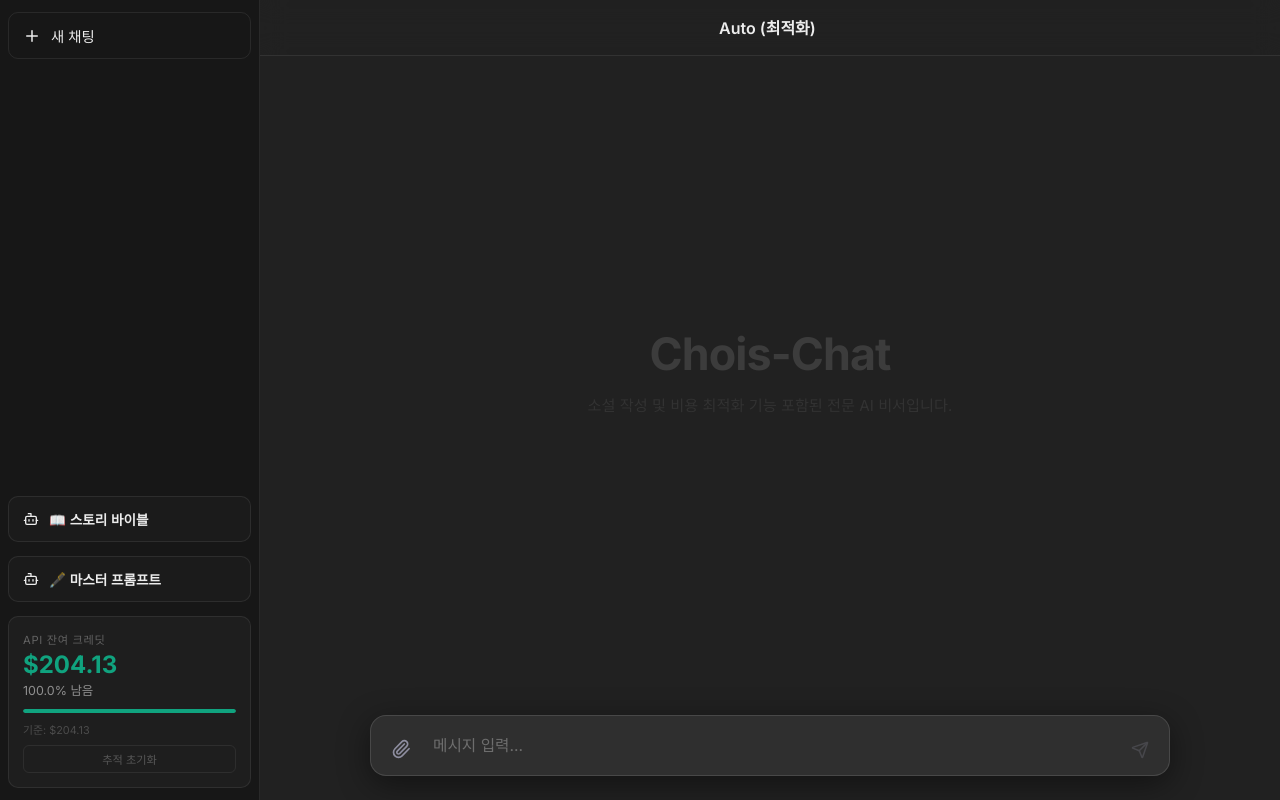
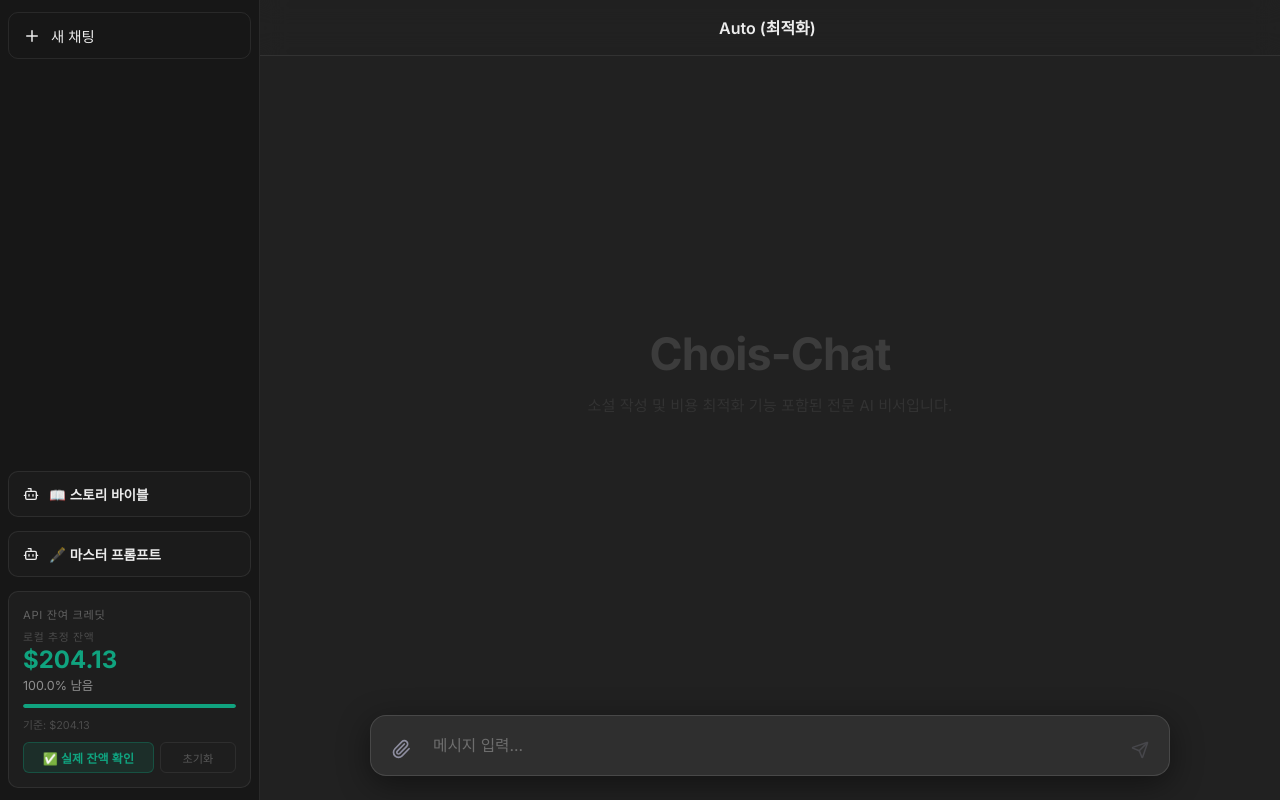
Before and after one commit to choisungryong/Chois-Chat, a React (Vite) app: page / in a window 1280 px wide. Built offline with nearby package versions, Linux system fonts and the light colour scheme.

Commit message:
feat: 실제 OpenAI 잔여 크레딧 확인 버튼 추가

```diff
--- a/src/App.jsx
+++ b/src/App.jsx
@@ -144,6 +144,26 @@ function App() {
   const [totalSpent, setTotalSpent] = useState(() => {
     return parseFloat(localStorage.getItem('chois-total-spent') || '0');
   });
+
+  // 실제 OpenAI 잔여 크레딧 조회
+  const [realBalance, setRealBalance] = useState(null);   // null = 미조회
+  const [balanceLoading, setBalanceLoading] = useState(false);
+  const [balanceError, setBalanceError] = useState(null);
+
+  const fetchBalance = async () => {
+    setBalanceLoading(true);
+    setBalanceError(null);
+    try {
+      const res = await fetch('/api/balance');
+      const data = await res.json();
+      if (!res.ok) throw new Error(data.error || '조회 실패');
+      setRealBalance(data.total_available);
+    } catch (e) {
+      setBalanceError(e.message);
+    } finally {
+      setBalanceLoading(false);
+    }
+  };
 
   // Model pricing per 1M tokens (OpenAI 공식 기준 추정치)
   const MODEL_PRICING = {
@@ -566,6 +586,20 @@ function App() {
         {/* Usage Monitor */}
         <div className="usage-monitor">
           <div className="usage-label">API 잔여 크레딧</div>
+
+          {/* 실제 잔액 조회 결과 */}
+          {realBalance !== null && !balanceError && (
+            <div className="usage-real-balance">
+              <span className="usage-real-amount">${realBalance.toFixed(2)}</span>
+              <span className="usage-real-tag">실제 잔액</span>
+            </div>
+          )}
+          {balanceError && (
+            <div className="usage-balance-error">⚠️ {balanceError}</div>
+          )}
+
+          {/* 로컬 추적 (추정치) */}
+          <div className="usage-estimate-label">로컬 추정 잔액</div>
           <div className="usage-amount">
             ${(BUDGET - totalSpent).toFixed(2)}
           </div>
@@ -579,13 +613,23 @@ function App() {
             />
           </div>
           <div className="usage-base">기준: ${BUDGET}</div>
+
+          <div className="usage-btn-row">
+            <button
+              className="usage-check-btn"
+              onClick={fetchBalance}
+              disabled={balanceLoading}
+            >
+              {balanceLoading ? '조회 중...' : '✅ 실제 잔액 확인'}
+            </button>
             <button
               className="usage-reset-btn"
               onClick={() => {
                 setTotalSpent(0);
                 localStorage.removeItem('chois-total-spent');
               }}
-          >추적 초기화</button>
+            >초기화</button>
+          </div>
         </div>
       </div>
 
--- a/src/index.css
+++ b/src/index.css
@@ -261,19 +261,94 @@ body {
 }
 
 .usage-reset-btn {
-  width: 100%;
   background: transparent;
   border: 1px solid rgba(255,255,255,0.07);
   border-radius: 6px;
   color: rgba(255,255,255,0.25);
   font-size: 0.7rem;
-  padding: 5px 0;
+  padding: 5px 10px;
   cursor: pointer;
   transition: all 0.15s;
+  flex: 1;
 }
 .usage-reset-btn:hover {
   background: rgba(255,255,255,0.04);
   color: rgba(255,255,255,0.5);
+}
+
+/* 버튼 행 (확인 + 초기화) */
+.usage-btn-row {
+  display: flex;
+  gap: 6px;
+  margin-top: 10px;
+}
+
+/* 실제 잔액 확인 버튼 */
+.usage-check-btn {
+  flex: 2;
+  background: rgba(16, 163, 127, 0.12);
+  border: 1px solid rgba(16, 163, 127, 0.3);
+  border-radius: 6px;
+  color: var(--accent-color);
+  font-size: 0.75rem;
+  font-weight: 600;
+  padding: 6px 10px;
+  cursor: pointer;
+  transition: all 0.2s;
+}
+.usage-check-btn:hover:not(:disabled) {
+  background: rgba(16, 163, 127, 0.22);
+  border-color: var(--accent-color);
+}
+.usage-check-btn:disabled {
+  opacity: 0.5;
+  cursor: not-allowed;
+}
+
+/* 실제 잔액 조회 결과 표시 박스 */
+.usage-real-balance {
+  display: flex;
+  align-items: baseline;
+  gap: 8px;
+  background: rgba(16, 163, 127, 0.08);
+  border: 1px solid rgba(16, 163, 127, 0.2);
+  border-radius: 8px;
+  padding: 10px 12px;
+  margin-bottom: 10px;
+}
+.usage-real-amount {
+  font-size: 1.6rem;
+  font-weight: 800;
+  color: var(--accent-color);
+  line-height: 1;
+}
+.usage-real-tag {
+  font-size: 0.7rem;
+  color: rgba(16, 163, 127, 0.7);
+  font-weight: 500;
+  text-transform: uppercase;
+  letter-spacing: 0.05em;
+}
+
+/* 에러 표시 */
+.usage-balance-error {
+  font-size: 0.75rem;
+  color: #ef4444;
+  background: rgba(239, 68, 68, 0.08);
+  border: 1px solid rgba(239, 68, 68, 0.2);
+  border-radius: 6px;
+  padding: 6px 10px;
+  margin-bottom: 8px;
+}
+
+/* 로컬 추정 라벨 */
+.usage-estimate-label {
+  font-size: 0.68rem;
+  text-transform: uppercase;
+  letter-spacing: 0.06em;
+  color: rgba(255,255,255,0.2);
+  margin-bottom: 4px;
+  margin-top: 2px;
 }
 
 /* ─── MAIN CONTENT ────────────────────────────────────────── */
```
Also changed, not shown: 1 other file (tests, documents, lock files or other folders). Lines whose indentation alone changed are shown as unchanged.
